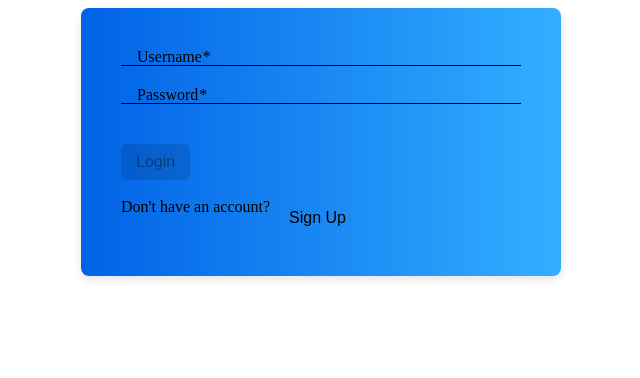
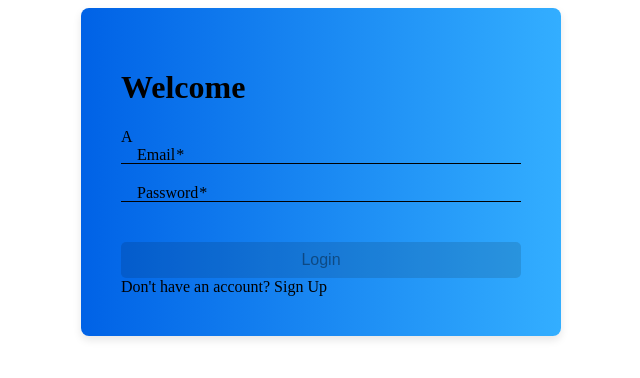
Before and after one commit to Raluca-Olteanu/Proiect-ISW, an Angular app: page /auth in a window 1280 px wide. Shown: the top 378 px of the page, without its empty margins (319-959 px from the left). Built offline with nearby package versions, Linux system fonts and the light colour scheme.

Commit message:
update HTML

```diff
--- a/src/app/components/auth/auth.component.html
+++ b/src/app/components/auth/auth.component.html
@@ -1,49 +1,27 @@
 <div class="auth-wrapper">
+    <div class="login-header">
+        <h1>Welcome</h1>
+        <div class="login-icon">A</div> <!-- You can replace this with an SVG or image -->
+    </div>
 
     <form #authForm="ngForm" (ngSubmit)="onSubmit(authForm)" class="form-wrapper">
-        <!-- <div>
-            <img class="login" src="https://cdn2.iconfinder.com/data/icons/user-23/512/User_Administrator_3.png" alt="">
-        </div> -->
-        <mat-form-field appearance="fill" class="example-full-width" *ngIf="!isLoginMode">
-            <mat-label>First Name</mat-label>
-            <input matInput placeholder="Enter your firstname" type="name" name="firstname" ngModel [required]="true">
+        <mat-form-field appearance="fill" class="example-full-width">
+            <mat-label>Email</mat-label>
+            <input matInput placeholder="Enter your email" type="email" name="email" ngModel required>
         </mat-form-field>
-        <mat-form-field appearance="fill" class="example-full-width" *ngIf="!isLoginMode">
-            <mat-label>Last Name</mat-label>
-            <input matInput placeholder="Enter your lastName" type="name" name="lastName" ngModel [required]="true">
-        </mat-form-field>
-        <mat-form-field appearance="fill" class="example-full-width">
-            <mat-label>Username</mat-label>
-            <input matInput placeholder="Enter your userName" type="userName" name="userName" ngModel [required]="true"
-                userName>
-        </mat-form-field>
-        <mat-form-field appearance="fill" class="example-full-width" *ngIf="!isLoginMode">
-            <mat-label>Email</mat-label>
-            <input matInput placeholder="Enter your email" type="email" name="email" ngModel [required]="true">
-        </mat-form-field>
-        <mat-form-field appearance="fill" class="example-full-width" *ngIf="!isLoginMode">
-            <mat-label>Role</mat-label>
-            <mat-select placeholder="Select your role" name="role" ngModel [required]="true" panelClass="role-select">
-                <mat-option value="User">User</mat-option>
-                <mat-option value="Admin">Admin</mat-option>
-              </mat-select>
-        </mat-form-field>
+
         <mat-form-field appearance="fill" class="example-full-width">
             <mat-label>Password</mat-label>
-            <input matInput placeholder="Enter your password" type="password" name="password" ngModel [required]="true">
+            <input matInput placeholder="Enter your password" type="password" name="password" ngModel required>
         </mat-form-field>
-        <div>
-            <button mat-raised-button color="primary" type="submit" [disabled]="!authForm.valid">{{ isLoginMode ?
-                'Login':'Sign Up'}}</button>
-        </div>
-        <div>
-            <span>
-                {{
-                isLoginMode ? 'Don\'t have an account? ' : 'Already have an account?'
-                }}
-            </span>
-            <button mat-flat-button type="button" (click)="onSwitchMode()">{{ isLoginMode ? 'Sign Up' : 'Login'
-                }}</button>
+
+        <button mat-raised-button class="submit-button" type="submit" [disabled]="!authForm.valid">
+            Login
+        </button>
+
+        <div class="switch-mode">
+            Don't have an account?
+            <span (click)="onSwitchMode()">Sign Up</span>
         </div>
     </form>
 </div>
```
